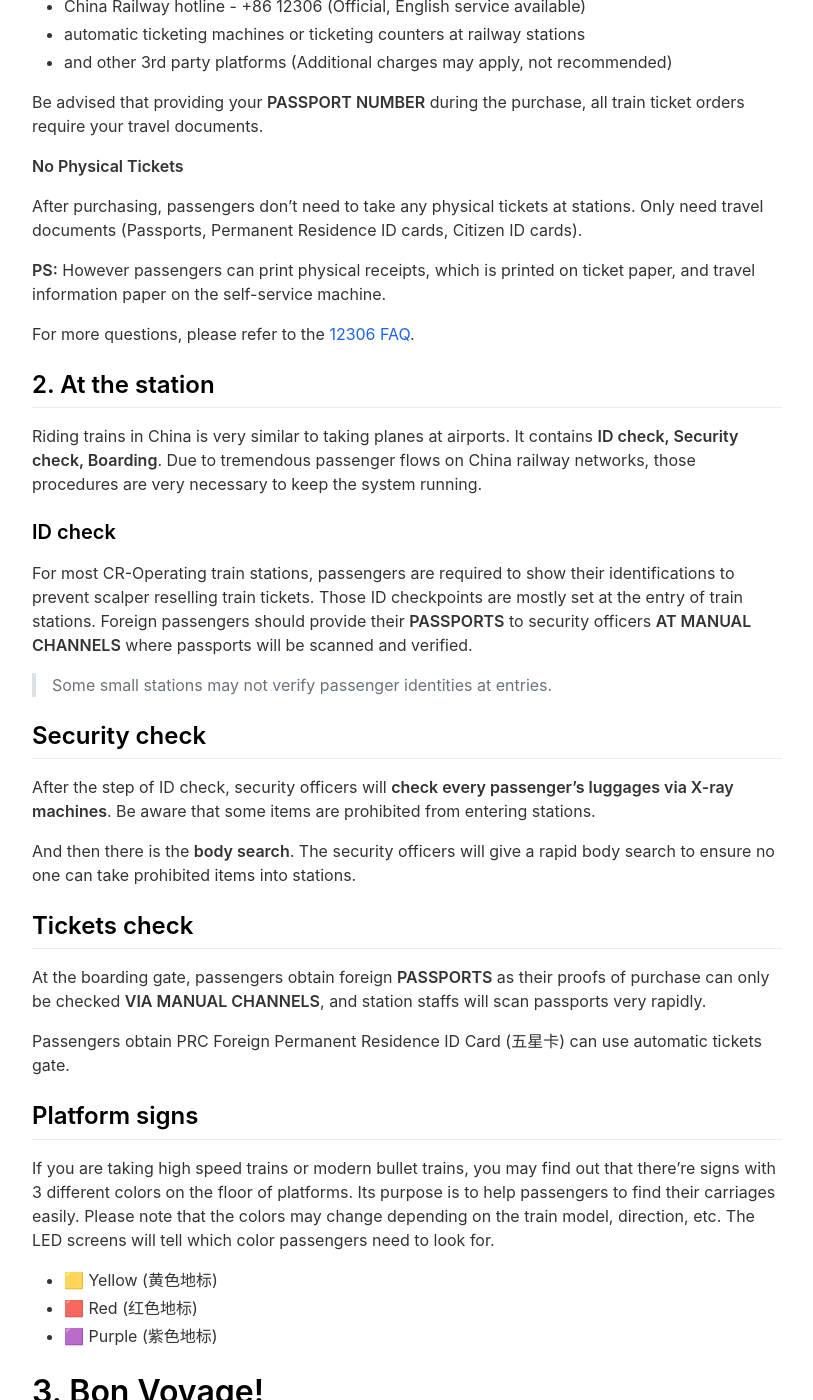
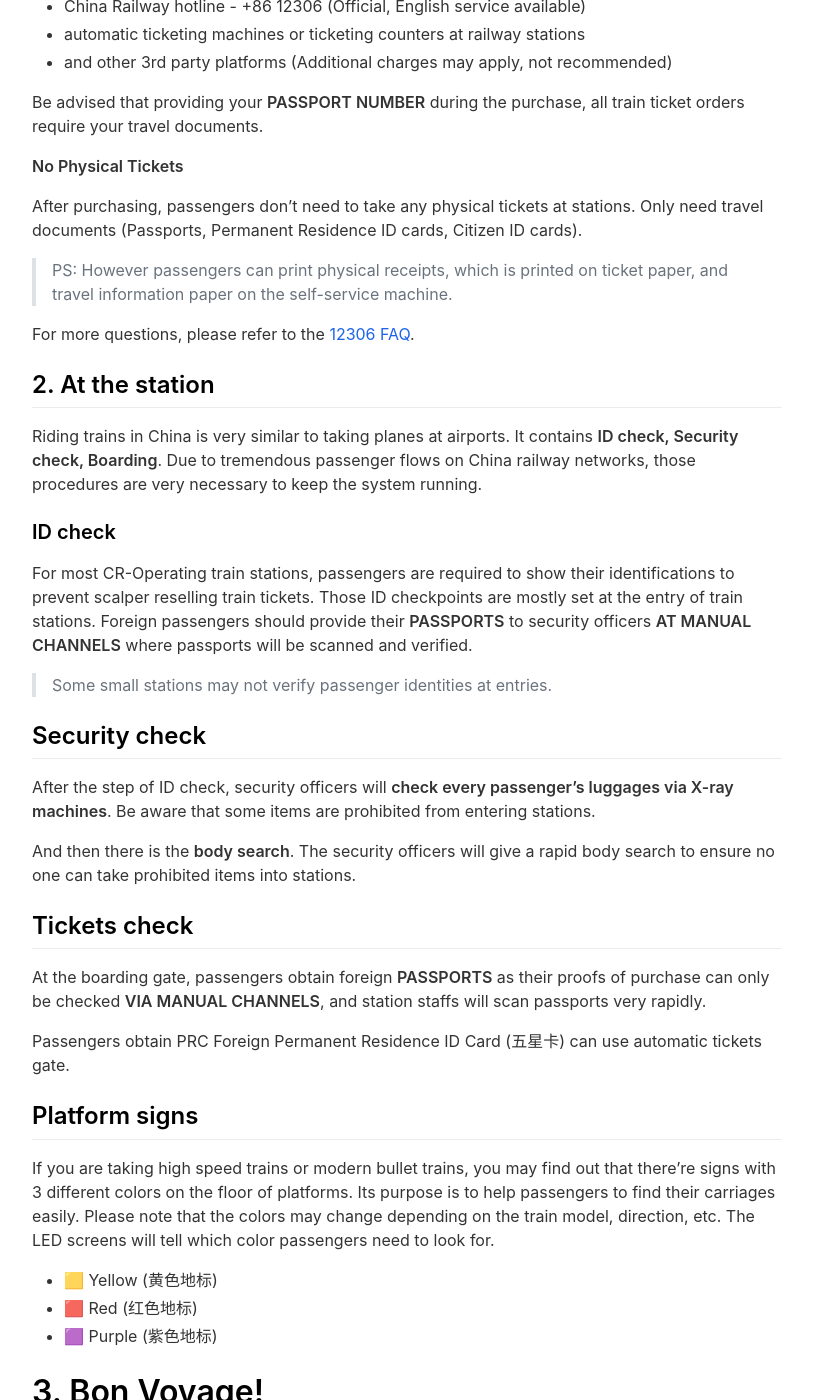
Before and after one commit to app-thedafeige/cpp, a Jekyll site: the page built from _pages/china-train-trip-guide.md, in a window 1280 px wide and 1400 px high, scrolled down 480 px. Shown: the whole window, without its empty margins (233-1046 px from the left). Built offline with Jekyll 4.4.1, drawn with Linux system fonts in a browser that asks for light colours; nearby versions of some CDN libraries; part of the change alters nothing that is shown; some of the changed text lies outside the part shown.

Commit message:
修改中国火车旅行指南部分文案

```diff
--- a/_pages/china-train-trip-guide.md
+++ b/_pages/china-train-trip-guide.md
@@ -9,7 +9,7 @@ order: 8
 
 **by FoodieLT**
 
-[> 日本語版](#中国での列車旅行ガイド){:target="_self"}
+[> 日本語版](#中国鉄道旅行ガイド){:target="_self"}
 
 ## 1. Order tickets
 
@@ -27,7 +27,7 @@ Be advised that providing your **PASSPORT NUMBER** during the purchase, all trai
 
 After purchasing, passengers don't need to take any physical tickets at stations. Only need travel documents (Passports, Permanent Residence ID cards, Citizen ID cards).
 
-**PS:** However passengers can print physical receipts, which is printed on ticket paper, and travel information paper on the self-service machine.
+> PS: However passengers can print physical receipts, which is printed on ticket paper, and travel information paper on the self-service machine.
 
 For more questions, please refer to the [12306 FAQ](https://www.12306.cn/en/faq.html){:target="_self"}.
 
@@ -67,7 +67,7 @@ You made it! Now enjoy your train trip!
 
 -------
 
-# 中国での列車旅行ガイド
+# 中国鉄道旅行ガイド
 
 [> English Version](#guidance-for-having-train-trips-in-china){:target="_self"}
 
@@ -87,7 +87,7 @@ You made it! Now enjoy your train trip!
 
 購入後、乗客は駅で物理的な切符を受け取る必要はありません。旅行書類（パスポート、永住者IDカード、国民IDカード）のみで乗車が可能です。
 
-**備考：**ただし、乗客は物理的なレシートを自己印刷機で印刷することができます。
+> 備考：ただし、乗客は経費精算用の物理的な領収書と旅行情報の用紙を、セルフサービス機で印刷することができます。
 
 詳細については、[12306 FAQ](https://www.12306.cn/en/faq.html){:target="_self"} を参照してください。
 
```
